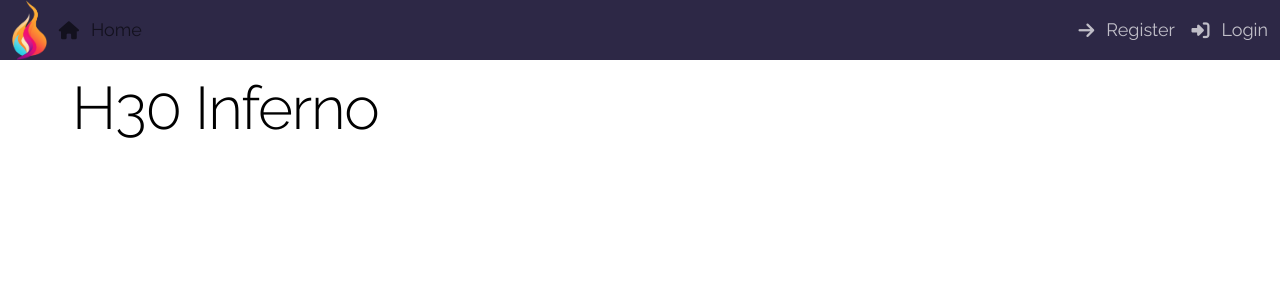
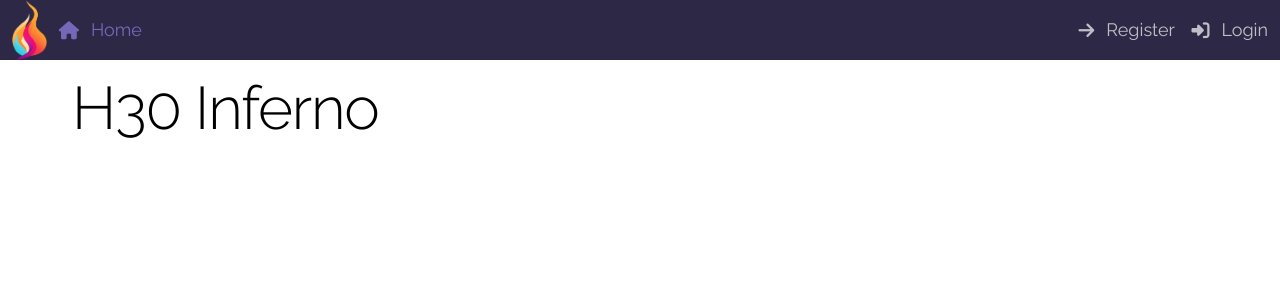
Before and after one commit to rodneygauna/H3O_Inferno, a Flask app: page / in a window 1280 px wide, with the pointer over the restyled element. Shown: the top 300 px of the page. Run offline with Flask 3, Linux system fonts and the light colour scheme; some libraries are stand-ins or nearby versions.

Commit message:
link style hover change

```diff
--- a/src/static/css/style.css
+++ b/src/static/css/style.css
@@ -119,7 +119,7 @@ main {
 
 .topbar-link:hover {
     filter: grayscale(0%) opacity(1);
-    color: var(--text-secondary);
+    color: var(--bg-tertiary);
 }
 
 .topbar-link-text {
```
